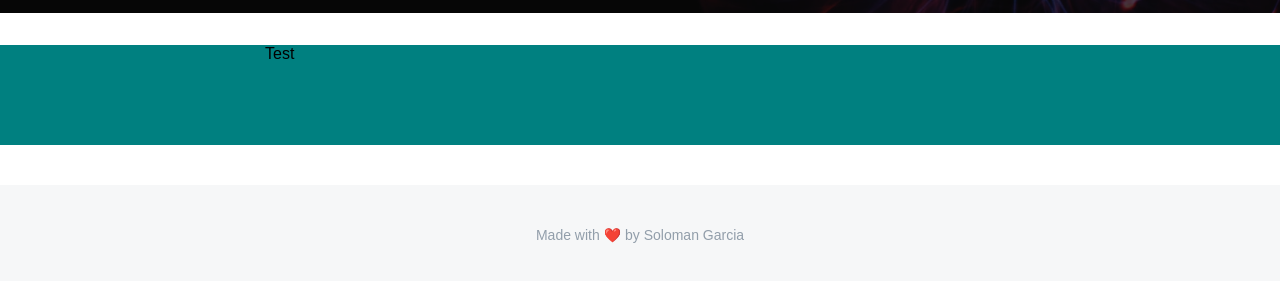
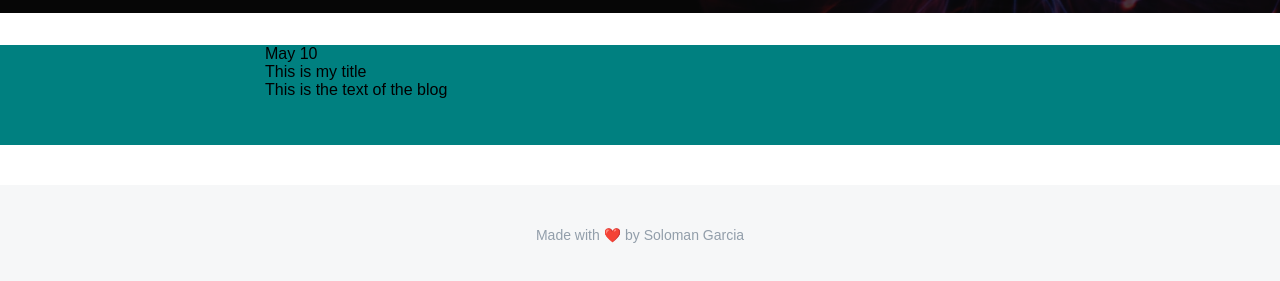
Before and after one commit to SolomanGarcia/blog, a plain HTML site: page index.html in a window 1280 px wide. Shown: the part 337-618 px from the top of the page. Drawn offline with Linux system fonts and the light colour scheme.

Commit message:
add to index.html

```diff
--- a/index.html
+++ b/index.html
@@ -15,7 +15,14 @@
 
   <div class="main">
     <div class="main-container">
-      <div class="post">Test</div>
+      <div class="post">
+        <div class="post-image"></div>
+        <div class="post-content">
+          <div class="post-date">May 10</div>
+          <div class="post-title">This is my title</div>
+          <div class="post-text">This is the text of the blog</div>
+        </div>
+      </div>
     </div>
   </div>
 
```
